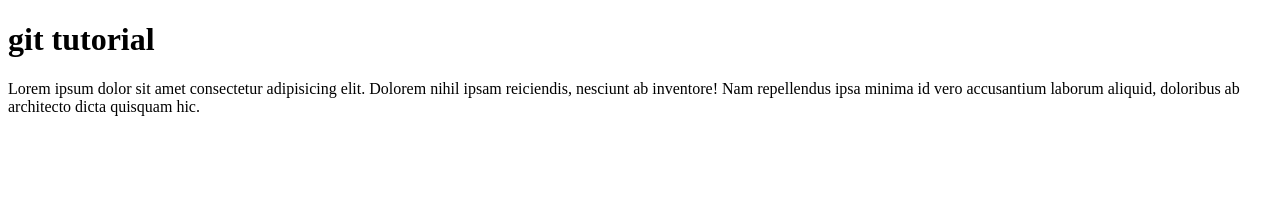
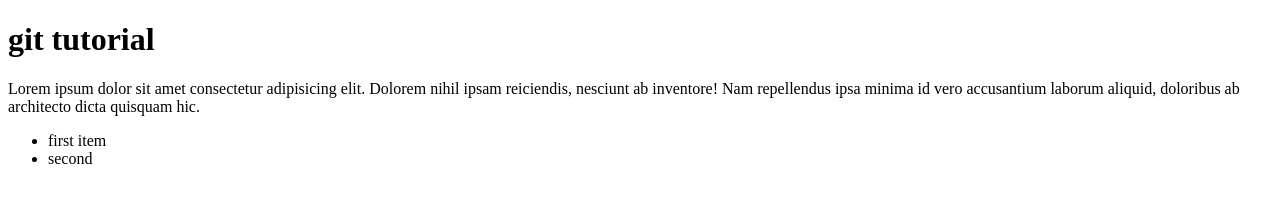
Before and after one commit to pajlotapps/git-tutorial, a plain HTML site: page index.html in a window 1280 px wide. Drawn offline with Linux system fonts and the light colour scheme.

Commit message:
Added list

```diff
--- a/index.html
+++ b/index.html
@@ -8,5 +8,12 @@
 <body>
     <h1>git tutorial</h1>
     <p>Lorem ipsum dolor sit amet consectetur adipisicing elit. Dolorem nihil ipsam reiciendis, nesciunt ab inventore! Nam repellendus ipsa minima id vero accusantium laborum aliquid, doloribus ab architecto dicta quisquam hic.</p>
+
+    <ul>
+        <li>first item</li>
+        <li>second</li>
+    </ul>
+
+
 </body>
 </html>
```
